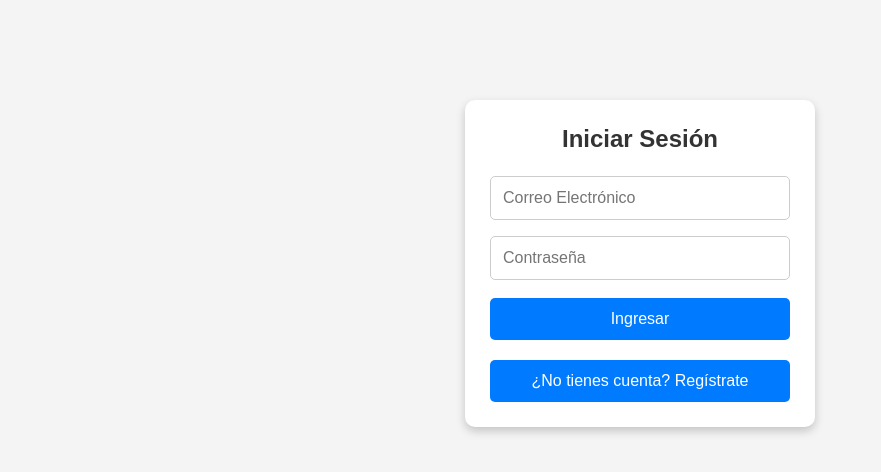
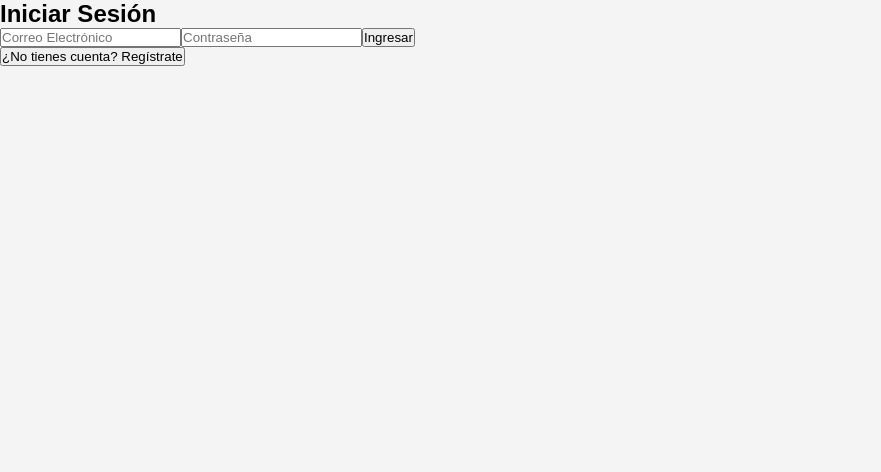
Before and after one commit to Alvarito2203/react-spring-react, a React (Vite) app: page / in a window 1280 px wide. Shown: the top 472 px of the page, without its empty margins (0-881 px from the left). Built offline with nearby package versions, Linux system fonts and the light colour scheme.

Commit message:
footer y header

```diff
--- a/src/components/Footer.jsx
+++ b/src/components/Footer.jsx
@@ -4,11 +4,15 @@ import "../styles/styles.css";
 const Footer = () => {
     return (
         <footer className="footer">
-            <p>© {new Date().getFullYear()} Tienda de Coches. Todos los derechos reservados.</p>
-            <div className="footer-links">
-                <a href="#">Contacto</a>
-                <a href="#">Términos y Condiciones</a>
-                <a href="#">Privacidad</a>
+            <div className="footer-container">
+                <span className="footer-text">
+                    © 2025 Concesionario Mercedes. Todos los derechos reservados.
+                </span>
+                <div className="footer-links">
+                    <a href="#">Contacto</a>
+                    <a href="#">Términos y Condiciones</a>
+                    <a href="#">Privacidad</a>
+                </div>
             </div>
         </footer>
     );
--- a/src/components/Header.jsx
+++ b/src/components/Header.jsx
@@ -2,6 +2,7 @@ import React, { useContext } from "react";
 import { Link } from "react-router-dom";
 import { CartContext } from "../context/CartContext";
 import "../styles/styles.css";
+import logo from "../fotos/png.jpg";
 
 const Header = ({ onLogout }) => {
     const { cart } = useContext(CartContext);
@@ -9,13 +10,13 @@ const Header = ({ onLogout }) => {
     return (
         <header className="header">
             <div className="logo-container">
-                <img src="../fotos/LOGO.png" alt="Logo Tienda" className="logo" />
-                <h1>Tienda de Coches</h1>
+                <img src={logo} alt="Logo Tienda" className="logo" />
+                <h1>Concesionario Mercedes</h1>
             </div>
 
             <nav className="nav-container">
                 <Link to="/cart" className="cart-link">
-                    🛒 Carrito ({cart.length})
+                    🛒 Carrito <span className="cart-count">({cart.length})</span>
                 </Link>
                 <button className="logout-button" onClick={onLogout}>
                     Cerrar Sesión
--- a/src/pages/CartPage.jsx
+++ b/src/pages/CartPage.jsx
@@ -1,13 +1,19 @@
 import React, { useContext } from "react";
 import { CartContext } from "../context/CartContext";
+import { useNavigate } from "react-router-dom";
 import "../styles/styles.css";
 
 function CartPage() {
   const { cart, removeFromCart } = useContext(CartContext);
+  const navigate = useNavigate();
+
+  // Calcular el total del carrito
+  const totalPrice = cart.reduce((acc, item) => acc + item.precio, 0);
 
   return (
     <div className="cart-page">
       <h1>🛒 Mi Carrito</h1>
+
       {cart.length === 0 ? (
         <p>Tu carrito está vacío.</p>
       ) : (
@@ -21,8 +27,18 @@ function CartPage() {
               </li>
             ))}
           </ul>
+
+          {/* Mostrar el total del carrito */}
+          <h2 className="cart-total">Total: €{totalPrice.toLocaleString()}</h2>
+
+          {/* Botón para vaciar el carrito */}
           <button className="clear-cart" onClick={() => window.location.reload()}>
             🗑 Vaciar Carrito
+          </button>
+
+          {/* Botón para volver atrás */}
+          <button className="back-button" onClick={() => navigate(-1)}>
+            ⬅ Volver Atrás
           </button>
         </>
       )}
--- a/src/pages/Home.jsx
+++ b/src/pages/Home.jsx
@@ -34,7 +34,7 @@ const Home = () => {
 
     return (
         <div className="home-container">
-            <h1>Catálogo de Coches</h1>
+              <h2 className="catalog-title">Catálogo de Coches</h2>
 
             {/* Barra de búsqueda en el lugar correcto */}
             <div className="search-container">
--- a/src/styles/styles.css
+++ b/src/styles/styles.css
@@ -30,19 +30,18 @@ html, body {
     display: flex;
     flex-direction: column;
 }
-
 /* ===================== */
-/* 📌 HEADER */
+/* 📌 HEADER - ESTILOS MEJORADOS */
 /* ===================== */
 
 .header {
     display: flex;
     justify-content: space-between;
     align-items: center;
-    background-color: #1e1e1e;
-    padding: 15px 5%;
-    color: white;
-    box-shadow: 0 4px 8px rgba(0, 0, 0, 0.2);
+    background-color: #f8f9fa; /* ✅ Color más claro y elegante */
+    padding: 20px 5%;
+    color: #333;
+    box-shadow: 0 4px 8px rgba(0, 0, 0, 0.1);
     width: 100%;
 }
 
@@ -55,13 +54,14 @@ html, body {
 
 .logo {
     height: 50px;
-    border-radius: 50%;
+    border-radius: 10px;
 }
 
 .logo-container h1 {
     font-size: 22px;
     font-weight: bold;
     margin: 0;
+    color: #007bff;
 }
 
 /* Barra de navegación */
@@ -69,6 +69,46 @@ html, body {
     display: flex;
     align-items: center;
     gap: 20px;
+}
+
+/* Enlace del carrito */
+.cart-link {
+    color: #007bff;
+    text-decoration: none;
+    font-size: 18px;
+    font-weight: bold;
+    transition: color 0.3s ease-in-out;
+}
+
+.cart-link:hover {
+    color: #0056b3;
+    text-decoration: underline;
+}
+
+/* Indicador del número de productos en el carrito */
+.cart-count {
+    background-color: #ff4d4d;
+    color: white;
+    padding: 5px 8px;
+    border-radius: 50%;
+    font-size: 14px;
+    margin-left: 5px;
+}
+
+/* Botón de logout */
+.logout-button {
+    background-color: red;
+    color: white;
+    border: none;
+    padding: 10px 15px;
+    cursor: pointer;
+    border-radius: 5px;
+    font-size: 14px;
+    transition: background 0.2s ease-in-out;
+}
+
+.logout-button:hover {
+    background-color: darkred;
 }
 
 /* ===================== */
@@ -141,6 +181,14 @@ html, body {
     background-color: darkred;
 }
 
+/* Sumatorio del precio total */
+.cart-total {
+    font-size: 20px;
+    font-weight: bold;
+    margin-top: 20px;
+    color: #222;
+}
+
 /* Botón de Vaciar Carrito */
 .clear-cart {
     background-color: black;
@@ -156,6 +204,25 @@ html, body {
 
 .clear-cart:hover {
     background-color: grey;
+}
+
+/* Botón de Volver Atrás */
+.back-button {
+    background-color: #007bff;
+    color: white;
+    border: none;
+    padding: 12px 20px;
+    cursor: pointer;
+    border-radius: 5px;
+    margin-top: 15px;
+    font-size: 16px;
+    transition: background 0.2s ease-in-out;
+    display: block;
+    margin: 20px auto;
+}
+
+.back-button:hover {
+    background-color: #0056b3;
 }
 
 
@@ -306,115 +373,55 @@ html, body {
 }
 
 /* ===================== */
-/* 📌 FOOTER */
+/* 📌 FOOTER MEJORADO */
 /* ===================== */
 
 .footer {
-    background-color: #1e1e1e;
-    color: white;
+    background-color: #ffffff; /* Color claro como el header */
+    color: #333;
     text-align: center;
-    padding: 15px;
+    padding: 20px;
+    width: 100%;
+    font-size: 14px;
+    box-shadow: 0 -4px 8px rgba(0, 0, 0, 0.2);
     position: fixed;
     bottom: 0;
-    width: 100%;
-    font-size: 14px;
+    left: 0;
+    z-index: 1000;
 }
 
-/* Centra los enlaces */
+/* Contenedor de elementos */
+.footer-container {
+    display: flex;
+    justify-content: space-between;
+    align-items: center;
+    max-width: 90%;
+    margin: 0 auto;
+}
+
+/* Enlaces del footer */
 .footer-links {
-    margin-top: 10px;
     display: flex;
-    justify-content: center;
     gap: 15px;
 }
 
-/* Estilo de los enlaces */
 .footer-links a {
-    color: white;
+    color: #007bff;
     text-decoration: none;
+    font-weight: bold;
 }
 
 .footer-links a:hover {
     text-decoration: underline;
 }
-/* ===================== */
-/* 📌 LOGIN Y REGISTRO */
-/* ===================== */
 
-/* Contenedor del login */
-.login-container {
-    width: 350px;
-    margin: 100px auto;
-    padding: 25px;
-    background: white;
-    border-radius: 10px;
-    box-shadow: 0 4px 10px rgba(0, 0, 0, 0.2);
-    text-align: center;
-    animation: fadeIn 0.5s ease-in-out;
+/* Derechos reservados */
+.footer-text {
+    font-size: 14px;
+    font-weight: bold;
 }
 
-/* Título */
-.login-container h2 {
-    font-size: 24px;
-    margin-bottom: 15px;
-    color: #333;
-}
 
-/* Inputs */
-.login-container input {
-    width: 100%;
-    padding: 12px;
-    margin: 8px 0;
-    border: 1px solid #ccc;
-    border-radius: 5px;
-    font-size: 16px;
-}
-
-/* Botón de login/registro */
-.login-container button {
-    width: 100%;
-    background-color: #007bff;
-    color: white;
-    border: none;
-    padding: 12px;
-    cursor: pointer;
-    border-radius: 5px;
-    font-size: 16px;
-    margin-top: 10px;
-    transition: background 0.2s ease-in-out;
-}
-
-.login-container button:hover {
-    background-color: #0056b3;
-}
-
-/* Botón de alternar entre login y registro */
-.toggle-button {
-    background: none;
-    color: #007bff;
-    border: none;
-    cursor: pointer;
-    margin-top: 15px;
-    font-size: 14px;
-}
-
-.toggle-button:hover {
-    text-decoration: underline;
-}
-
-/* Mensajes de error o éxito */
-.message {
-    font-size: 14px;
-    margin-top: 10px;
-}
-
-.success {
-    color: green;
-}
-
-.error {
-    color: red;
-}
 
 /* Animación de fadeIn */
 @keyframes fadeIn {
```
Also changed, not shown: src/fotos/png.jpg (added).
